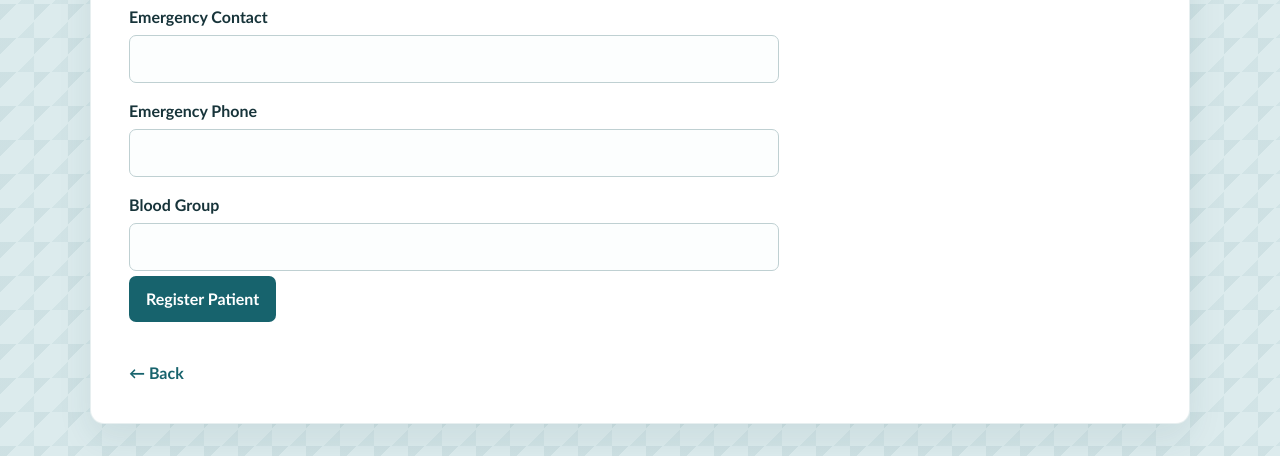
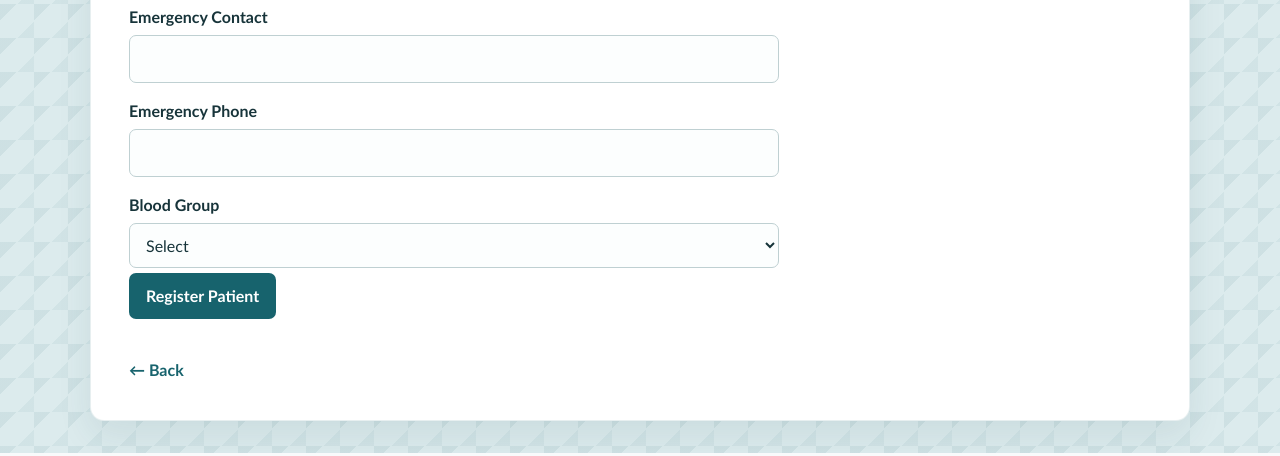
Before and after one commit to vannybianca/hospital_management_system, a PHP site: page /patients/add.php in a window 1280 px wide. Shown: the part 880-1336 px from the top of the page. Run offline with PHP 8.4, Linux system fonts and the light colour scheme.

Commit message:
Add blood group dropdown to patient forms

```diff
--- a/patients/add.php
+++ b/patients/add.php
@@ -9,5 +9,5 @@ if($s->execute()){header("Location: index.php");exit;} $error=$s->error;} ?>
 <label>Patient Number</label><input name="patient_number" required><label>First Name</label><input name="first_name" required><label>Last Name</label><input name="last_name" required>
 <label>Gender</label><select name="gender" required><option value="">Select</option><option>Male</option><option>Female</option><option>Other</option></select>
 <label>Date of Birth</label><input type="date" name="date_of_birth"><label>Phone</label><input name="phone"><label>Email</label><input type="email" name="email"><label>Address</label><input name="address">
-<label>Emergency Contact</label><input name="emergency_contact"><label>Emergency Phone</label><input name="emergency_phone"><label>Blood Group</label><input name="blood_group">
+<label>Emergency Contact</label><input name="emergency_contact"><label>Emergency Phone</label><input name="emergency_phone"><label>Blood Group</label><select name="blood_group"><option value="">Select</option><option>A+</option><option>A-</option><option>B+</option><option>B-</option><option>AB+</option><option>AB-</option><option>O+</option><option>O-</option></select>
 <button type="submit">Register Patient</button></form><a href="index.php">← Back</a></div></body></html>
--- a/patients/edit.php
+++ b/patients/edit.php
@@ -5,4 +5,4 @@ if($_SERVER["REQUEST_METHOD"]==="POST"){$date_of_birth=$_POST['date_of_birth']!=
 <label>Patient Number</label><input name="patient_number" value="<?=htmlspecialchars($p['patient_number'])?>" required><label>First Name</label><input name="first_name" value="<?=htmlspecialchars($p['first_name'])?>" required>
 <label>Last Name</label><input name="last_name" value="<?=htmlspecialchars($p['last_name'])?>" required><label>Gender</label><select name="gender"><?php foreach(['Male','Female','Other'] as $g): ?><option <?=$p['gender']===$g?'selected':''?>><?=$g?></option><?php endforeach;?></select>
 <label>Date of Birth</label><input type="date" name="date_of_birth" value="<?=htmlspecialchars($p['date_of_birth']??'')?>"><label>Phone</label><input name="phone" value="<?=htmlspecialchars($p['phone']??'')?>"><label>Email</label><input name="email" value="<?=htmlspecialchars($p['email']??'')?>">
-<label>Address</label><input name="address" value="<?=htmlspecialchars($p['address']??'')?>"><label>Emergency Contact</label><input name="emergency_contact" value="<?=htmlspecialchars($p['emergency_contact']??'')?>"><label>Emergency Phone</label><input name="emergency_phone" value="<?=htmlspecialchars($p['emergency_phone']??'')?>"><label>Blood Group</label><input name="blood_group" value="<?=htmlspecialchars($p['blood_group']??'')?>"><button>Save Changes</button></form><a class="button secondary-button" href="view.php?id=<?=$id?>">View Patient</a> <a class="button secondary-button" href="../index.php">Home</a> <a class="button secondary-button" href="index.php">← Back</a></div></body></html>
+<label>Address</label><input name="address" value="<?=htmlspecialchars($p['address']??'')?>"><label>Emergency Contact</label><input name="emergency_contact" value="<?=htmlspecialchars($p['emergency_contact']??'')?>"><label>Emergency Phone</label><input name="emergency_phone" value="<?=htmlspecialchars($p['emergency_phone']??'')?>"><label>Blood Group</label><select name="blood_group"><option value="">Select</option><?php $blood_groups=['A+','A-','B+','B-','AB+','AB-','O+','O-']; if($p['blood_group'] && !in_array($p['blood_group'],$blood_groups,true)): ?><option selected><?=htmlspecialchars($p['blood_group'])?></option><?php endif; foreach($blood_groups as $blood_group): ?><option value="<?=$blood_group?>" <?=$p['blood_group']===$blood_group?'selected':''?>><?=$blood_group?></option><?php endforeach; ?></select><button>Save Changes</button></form><a class="button secondary-button" href="view.php?id=<?=$id?>">View Patient</a> <a class="button secondary-button" href="../index.php">Home</a> <a class="button secondary-button" href="index.php">← Back</a></div></body></html>
```
